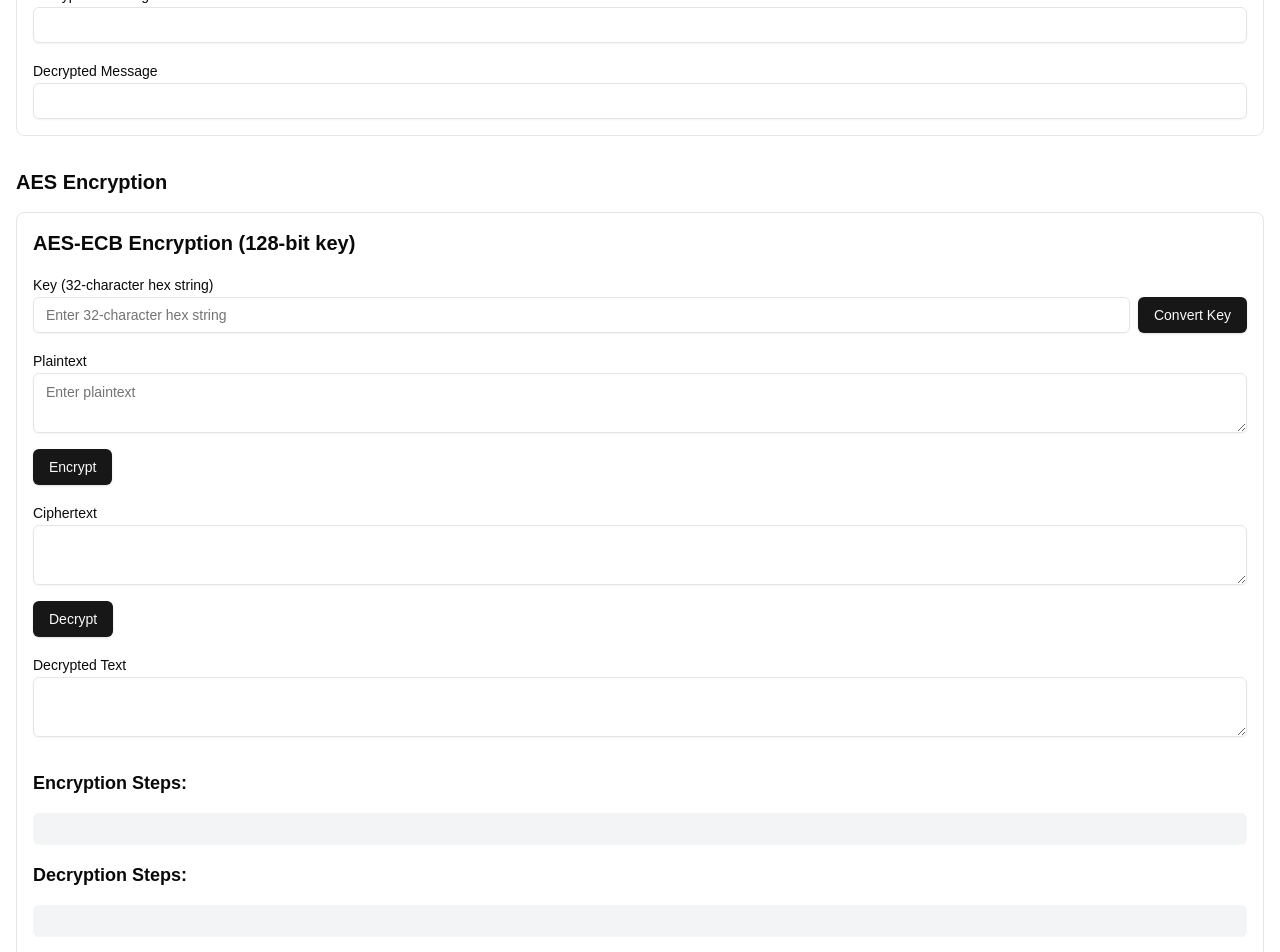
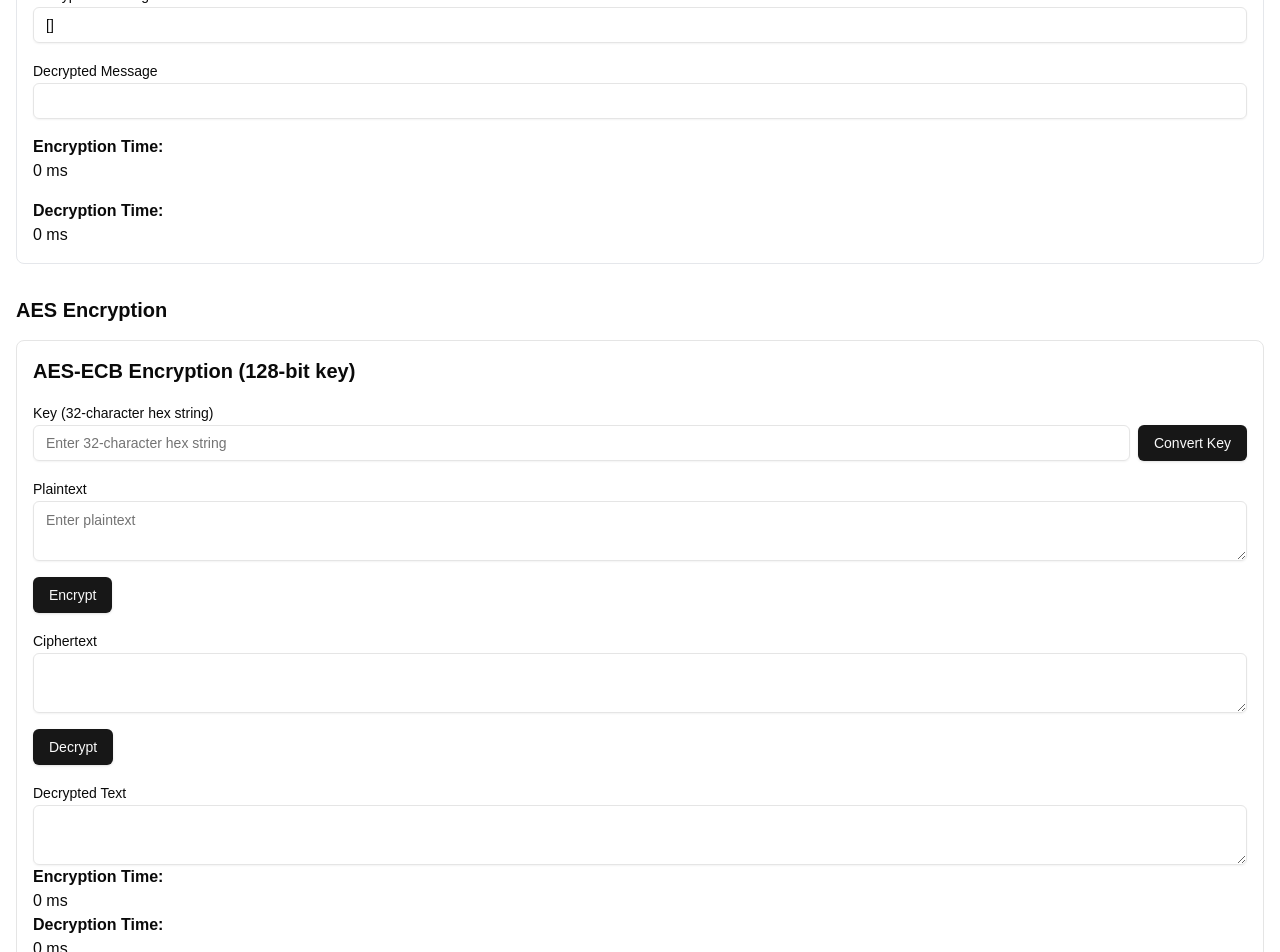
Before and after one commit to Saply/ccs6314-assignment, a Next.js app in the folder src/: page / in a window 1280 px wide. Shown: the part 2660-3612 px from the top of the page. Built offline with nearby package versions, Linux system fonts and the light colour scheme.

Commit message:
Add timers and logic changes to RSA

```diff
--- a/src/app/page.tsx
+++ b/src/app/page.tsx
@@ -18,6 +18,8 @@ export default function Home() {
     privateKey: { n: "", d: "" },
     encryptedMessage: "",
     decryptedMessage: "",
+    rsaEncryptionTime: 0.0,
+    rsaDecryptionTime: 0.0,
     steps: {
       keyGeneration: [],
       encryption: [],
--- a/src/components/AESEncryption.tsx
+++ b/src/components/AESEncryption.tsx
@@ -267,7 +267,6 @@ const aesDecrypt = (input: number[], key: number[]): { output: number[]; logs: s
 
   addRoundKey(state, expandedKey.slice(40, 44))
   logs.push(`After initial AddRoundKey:\n${stateToString(state)}`)
-
   for (let round = 9; round > 0; round--) {
     invShiftRows(state)
     logs.push(`Round ${10 - round}, after InvShiftRows:\n${stateToString(state)}`)
@@ -318,6 +317,9 @@ export default function AESEncryption() {
   const [convertedKey, setConvertedKey] = useState<number[] | null>(null)
   const [encryptionLogs, setEncryptionLogs] = useState<string[]>([])
   const [decryptionLogs, setDecryptionLogs] = useState<string[]>([])
+  const [aesEncryptionTime, setAesEncryptionTime] = useState(0.0)
+  const [aesDecryptionTime, setAesDecryptionTime] = useState(0.0)
+
 
   const handleConvertKey = () => {
     if (key.length !== 32) {
@@ -329,6 +331,7 @@ export default function AESEncryption() {
   }
 
   const handleEncrypt = () => {
+    const startTime = performance.now()
     if (key.length !== 32 && !convertedKey) {
       alert("Please enter a 32-character hex string for the key (128-bit) or convert the key")
       return
@@ -353,11 +356,14 @@ export default function AESEncryption() {
       allLogs = allLogs.concat(logs)
     }
 
+    const endTime = performance.now()
+    setAesEncryptionTime(endTime - startTime)
     setCiphertext(btoa(String.fromCharCode.apply(null, encryptedBytes)))
     setEncryptionLogs(allLogs)
   }
 
   const handleDecrypt = () => {
+    const startTime = performance.now()
     if (key.length !== 32 && !convertedKey) {
       alert("Please enter a 32-character hex string for the key (128-bit) or convert the key")
       return
@@ -378,6 +384,8 @@ export default function AESEncryption() {
     const paddingLength = decryptedBytes[decryptedBytes.length - 1]
     decryptedBytes = decryptedBytes.slice(0, decryptedBytes.length - paddingLength)
 
+    const endTime = performance.now()
+    setAesDecryptionTime(endTime - startTime)
     setDecryptedText(new TextDecoder().decode(new Uint8Array(decryptedBytes)))
     setDecryptionLogs(allLogs)
   }
@@ -430,6 +438,14 @@ export default function AESEncryption() {
           <Label htmlFor="decrypted-output">Decrypted Text</Label>
           <Textarea id="decrypted-output" value={decryptedText} readOnly />
         </div>
+      </div>
+      <div>
+        <h4 className="font-semibold">Encryption Time:</h4>
+        <p>{aesEncryptionTime ? aesEncryptionTime.toFixed(20) : 0} ms</p>
+      </div>
+      <div>
+        <h4 className="font-semibold">Decryption Time:</h4>
+        <p>{aesDecryptionTime ? aesDecryptionTime.toFixed(20) : 0} ms</p>
       </div>
       <div className="mt-8 space-y-4">
         <h4 className="text-lg font-semibold">Encryption Steps:</h4>
--- a/src/components/RSAEncryption.tsx
+++ b/src/components/RSAEncryption.tsx
@@ -22,7 +22,7 @@ export default function RSAEncryption({ state, setState }) {
 
   // key generation logic
   const generateKeys = () => {
-    const n = Number(state.p) * Number(state.q)
+    const n = (state.p) * Number(state.q)
     const newP = Number(state.p) - 1
     const newQ = Number(state.q) - 1
     const phi = newP * newQ
@@ -42,10 +42,9 @@ export default function RSAEncryption({ state, setState }) {
       "<u>Step 4: Calculate d such that e * d = 1 (mod φ(n))</u>",
       `d = ${state.e}^(-1) mod ${phi}`,
       `d = ${state.e}^(φ(${phi}) - 1) mod ${phi}`,
-      `d = ${state.e}^(${phiFunction(phi) - 1}) mod ${phi}`,
       `<b>d = ${d}</b>`,
       "<u>Step 5: Verify if e * d (mod φ(n)) = 1</u>",
-      `${state.e} * ${d} mod φ(${n}) = ${(Number(state.e) * d) % phi}`,
+      `${state.e} * ${d} mod φ(${n}) = ${(Number(state.e) * d) % phi} : <b>${((Number(state.e) * d) % phi) === 1 ? "Valid!" : "Invalid public-private key pair!"}</b>`,
       "<u>Step 6: Obtain Public and Private Keys</u>",
       `<b>Public Key (e, n): (${state.e}, ${n})</b>`,
       `<b>Private Key (d, n): (${d}, ${n})</b>`
@@ -60,11 +59,6 @@ export default function RSAEncryption({ state, setState }) {
         keyGeneration: keyGenerationSteps
       }
     }))
-
-    // setLocalSteps((prevSteps) => ({
-    //   ...prevSteps,
-    //   keyGeneration: keyGenerationSteps,
-    // }))
   }
 
   // Encryption logic
@@ -73,70 +67,60 @@ export default function RSAEncryption({ state, setState }) {
       `<u>Step 1: Encode plaintext message '${state.message}' to number m in ASCII representation</u>`,
     ]
     const cipherSteps = []
-
+    const startTime = performance.now()
     const msgArray = state.message.split("").map((char) => {
       const ascii = char.charCodeAt(0)
-      // console.log("pubkey in rsa: " + state.publicKey.e)
       const encrypted = power(ascii, state.publicKey.e, state.publicKey.n)
-      const encryptedAscii = String.fromCharCode(encrypted)
       encryptionSteps.push(`${char}: ${ascii}`)
       cipherSteps.push(
-        `${ascii}^${state.publicKey.e} mod ${state.publicKey.n} = <b>${encrypted}</b> → ${encryptedAscii}`,
+        `${ascii}^${state.publicKey.e} mod ${state.publicKey.n} = <b>${encrypted}</b>`
       )
+      return encrypted
+    })
+    const endTime = performance.now()
 
-      return encryptedAscii
-    })
-
-    encryptionSteps.push("<u>Step 2: Calculate ciphertext: c = m^e mod n then encode back to ASCII</u>")
+    encryptionSteps.push("<u>Step 2: Calculate ciphertext: c = m^e mod n</u>")
     encryptionSteps = encryptionSteps.concat(cipherSteps)
 
     setState((prevState) => ({
       ...prevState,
-      encryptedMessage: msgArray.join(""),
+      encryptedMessage: msgArray,
+      rsaEncryptionTime: endTime - startTime,
       steps: {
         ...prevState.steps,
         encryption: encryptionSteps
       }
     }))
-
-    // setLocalSteps((prevSteps) => ({
-    //   ...prevSteps,
-    //   encryption: encryptionSteps,
-    // }))
   }
 
   const decryptMessage = () => {
-    let decryptionSteps = [`<u>Step 1: Encode encrypted message to number m in ASCII representation</u>`]
+    let decryptionSteps = [`<u>Step 1: Calculate plaintext: m = c^d mod n</u>`]
     const plaintextSteps = []
-    const decryptedMessage = state.encryptedMessage.split("").map((char) => {
-      const ascii = char.charCodeAt(0)
-      console.log("ascii in rsa: " + ascii)
-      const decrypted = power(ascii, state.privateKey.d, state.privateKey.n)
+    const startTime = performance.now()
+    const decryptedMessage = state.encryptedMessage.map((encrypted) => {
+      const decrypted = power(encrypted, state.privateKey.d, state.privateKey.n)
       const decryptedAscii = String.fromCharCode(decrypted)
-      decryptionSteps.push(`${char}: ${ascii}`)
-      plaintextSteps.push(
-        `${ascii}^${state.privateKey.d} mod ${state.privateKey.n} = <b>${decrypted}</b> → ${decryptedAscii}`,
+
+      decryptionSteps.push(
+        `${encrypted}^${state.privateKey.d} mod ${state.privateKey.n} = <b>${decrypted}</b>`
       )
-
+      plaintextSteps.push(`${decrypted} → ${decryptedAscii}`)
       return decryptedAscii
     })
-
-    decryptionSteps.push("<u>Step 2: Calculate plaintext: m = c^d mod n then encode back to ASCII</u>")
+    const endTime = performance.now()
+    //     decryptionSteps.push("<u>Step 1: Calculate plaintext: m = c^d mod n</u>")
+    decryptionSteps.push("<u>Step 2: Decode m to plaintext in ASCII representation</u>")
     decryptionSteps = decryptionSteps.concat(plaintextSteps)
 
     setState((prevState) => ({
       ...prevState,
       decryptedMessage: decryptedMessage.join(""),
+      rsaDecryptionTime: endTime - startTime,
       steps: {
         ...prevState.steps,
         decryption: decryptionSteps
       }
     }))
-
-    // setLocalSteps((prevSteps) => ({
-    //   ...prevSteps,
-    //   decryption: decryptionSteps,
-    // }))
   }
 
   return (
@@ -229,12 +213,20 @@ export default function RSAEncryption({ state, setState }) {
       </div>
       <div>
         <Label>Encrypted Message</Label>
-        <Input value={state.encryptedMessage} readOnly />
+        <Input value={`[${state.encryptedMessage}]`} readOnly />
       </div>
       <div>
         <Label>Decrypted Message</Label>
         <Input value={state.decryptedMessage} readOnly />
       </div>
+      <div>
+        <h4 className="font-semibold">Encryption Time:</h4>
+        <p>{state.rsaEncryptionTime ? state.rsaEncryptionTime.toFixed(20) : 0} ms</p>
+      </div>
+      <div>
+        <h4 className="font-semibold">Decryption Time:</h4>
+        <p>{state.rsaDecryptionTime ? state.rsaDecryptionTime.toFixed(20) : 0} ms</p>
+      </div>
     </div>
   )
 }
--- a/src/utils/modularInverse.js
+++ b/src/utils/modularInverse.js
@@ -46,11 +46,22 @@ function power(base, expo, m) {
 
 module.exports = { GCD, modInverse, phiFunction, extendedGCD, power }
 
-// console.log(phiFunction(77))
-console.log(power(
-        70, 7, 143
-    )
-)
+// const char = "e"
+// console.log("Encoded value: " + char.charCodeAt(0))
+// console.log()
+// const powerres = power(
+//     char.charCodeAt(0), 65537, 3504409
+// )
+// console.log(powerres)
+
+// const encrypted = String.fromCharCode(powerres) // cant handle above 65535
+// console.log(encrypted)
+// console.log(encrypted.charCodeAt(0))
+
+// const decryptionprocess = power(
+
+// )
+
 // // Example usage:
 // let e = 7; // Public exponent
 // let phi = 120; // Example φ(N), replace with actual computation
```
Also changed, not shown: src/components/KeyGeneration.tsx (+14 -40 lines).
